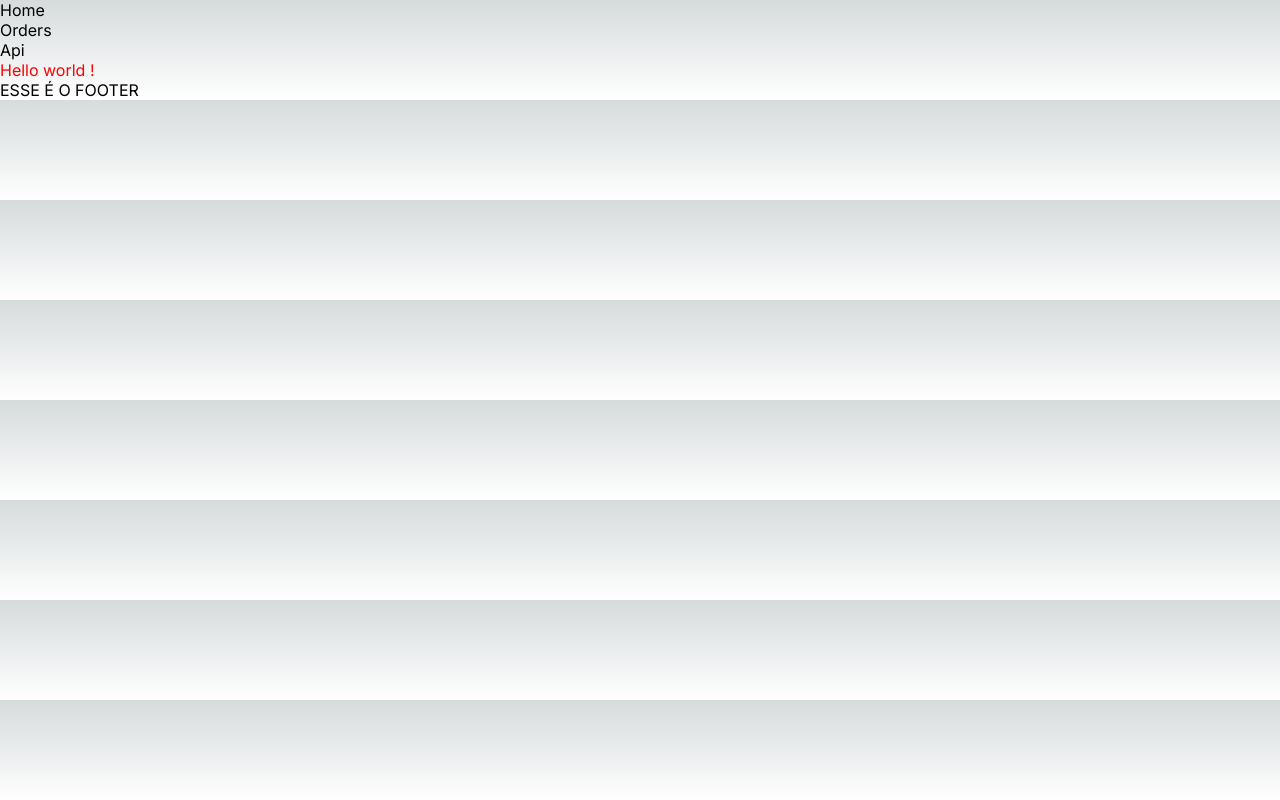
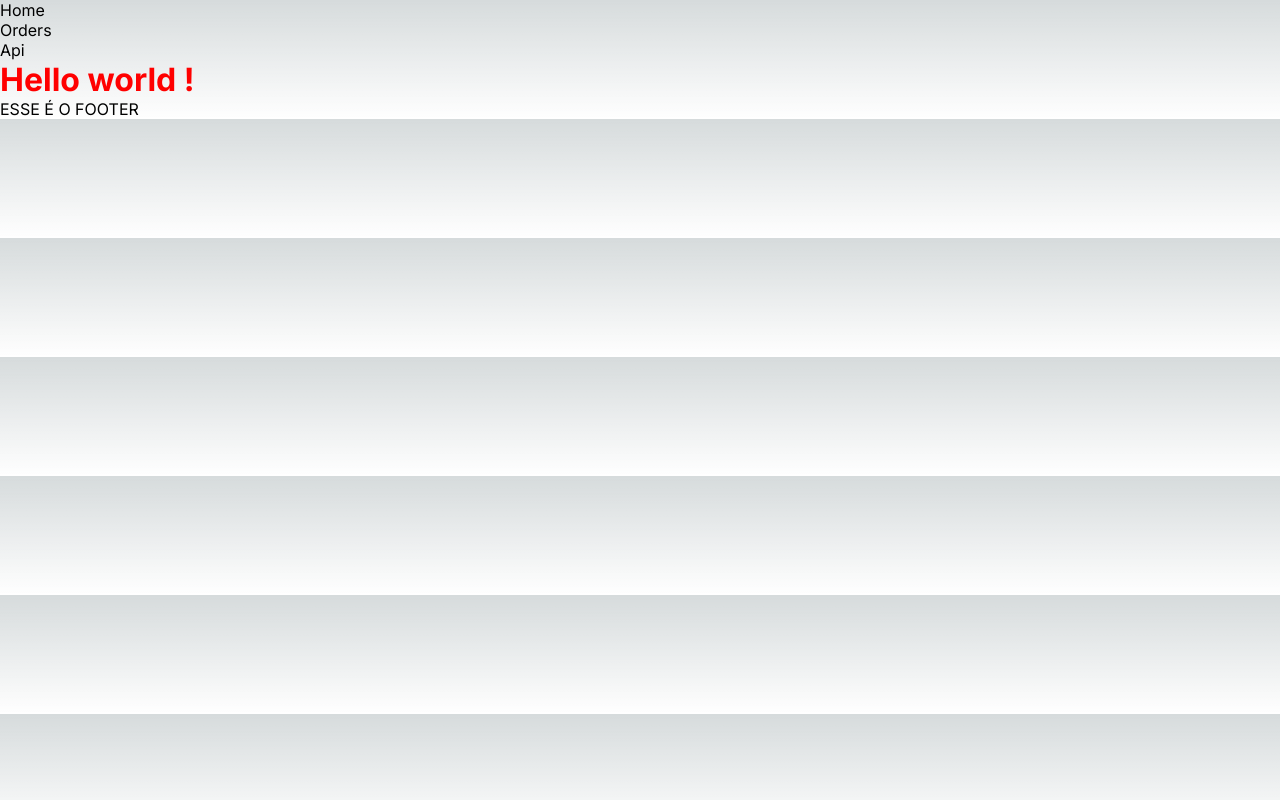
Before and after one commit to JoseAurivan/IliaTechTest, a Next.js app: page / in a window 1280 px wide. Built offline with nearby package versions, Linux system fonts and the light colour scheme.

Commit message:
first test added

```diff
--- /dev/null
+++ b/jest.setup.js
@@ -0,0 +1,2 @@
+// Learn more: https://github.com/testing-library/jest-dom
+import '@testing-library/jest-dom'
--- a/package.json
+++ b/package.json
@@ -23,6 +23,7 @@
   "devDependencies": {
     "@testing-library/jest-dom": "^6.1.3",
     "@testing-library/react": "^14.0.0",
+    "@types/jest": "^29.5.5",
     "@types/node": "^20",
     "@types/react": "^18",
     "@types/react-dom": "^18",
--- a/src/app/page.tsx
+++ b/src/app/page.tsx
@@ -1,10 +1,9 @@
-"use client"
 import Navbar from '@/components/Navbar'
 import style from './Home.module.scss'
 export default function Home() {
   return (
-    <div className={style.text}>
-      Hello world !
+    <div id="main" className={style.text}>
+      <h1>Hello world !</h1>
     </div>
   )
 }
```
Also changed, not shown: jest.config.js (renamed from jest.config.mjs, +4 -7 lines), 2 other files (tests, documents, lock files or other folders).
